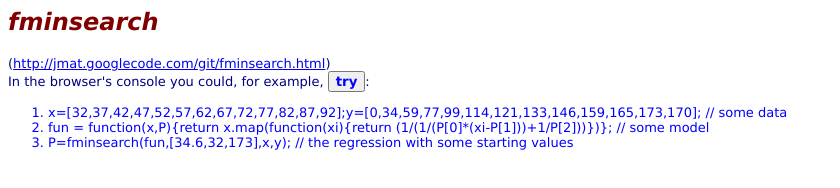
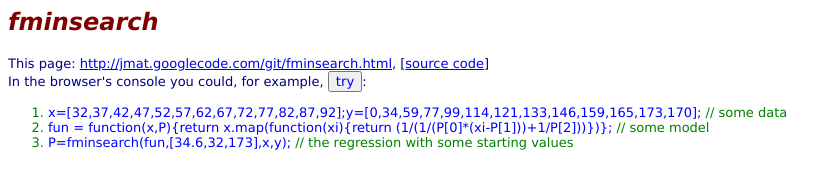
Before and after one commit to mathbiol/jmat, a plain HTML site: page fminsearch.html in a window 1280 px wide. Shown: the whole page, without its empty margins (0-840 px from the left). Drawn offline with Linux system fonts and the light colour scheme; a script that the page names is missing.

Commit message:
link to source code

```diff
--- a/fminsearch.html
+++ b/fminsearch.html
@@ -6,12 +6,12 @@
 <body>
 <div>
 	<h2 style="color:maroon;font-family:verdana"><i>fminsearch</i> </h2>
-	<p style="color:navy;font-family:verdana;font-size:small">(<a href="http://jmat.googlecode.com/git/fminsearch.html">http://jmat.googlecode.com/git/fminsearch.html</a>)<br>
-	In the browser's console you could, for example, <button style="color:blue;font-family:verdana" onclick=fminsearch.demo()><b>try</b></button>:<br>
-	<ol style="color:blue;font-family:verdana;font-size:small">
-	<li> x=[32,37,42,47,52,57,62,67,72,77,82,87,92];y=[0,34,59,77,99,114,121,133,146,159,165,173,170]; // some data</li>
-	<li> fun = function(x,P){return x.map(function(xi){return (1/(1/(P[0]*(xi-P[1]))+1/P[2]))})}; // some model</li>
-	<li> P=fminsearch(fun,[34.6,32,173],x,y); // the regression with some starting values</li>
+	<p style="color:navy;font-family:verdana;font-size:small">This page: <a href="http://jmat.googlecode.com/git/fminsearch.html">http://jmat.googlecode.com/git/fminsearch.html</a>, [<a href="https://code.google.com/p/jmat/source/browse/fminsearch.js">source code</a>]<br>
+	In the browser's console you could, for example, <button style="color:blue;font-family:verdana" onclick=fminsearch.demo()>try</button>:<br>
+	<ol style="color:green;font-family:verdana;font-size:small">
+	<li> <span style="color:blue;font-family:verdana;font-size:small">x=[32,37,42,47,52,57,62,67,72,77,82,87,92];y=[0,34,59,77,99,114,121,133,146,159,165,173,170];</span> // some data</li>
+	<li> <span style="color:blue;font-family:verdana;font-size:small">fun = function(x,P){return x.map(function(xi){return (1/(1/(P[0]*(xi-P[1]))+1/P[2]))})};</span> // some model</li>
+	<li> <span style="color:blue;font-family:verdana;font-size:small">P=fminsearch(fun,[34.6,32,173],x,y);</span> // the regression with some starting values</li>
 	</ol>
 	</p>
 </div>
```
